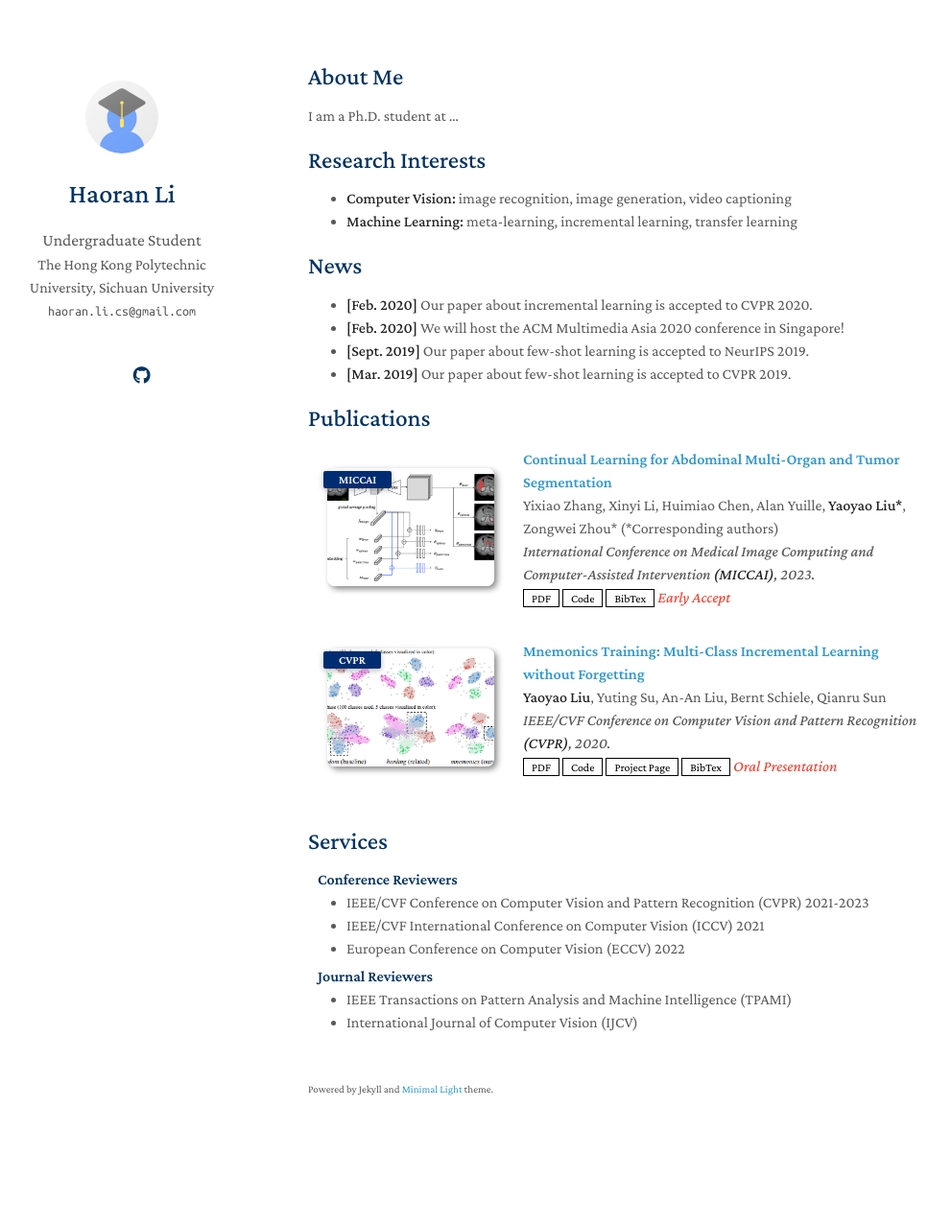
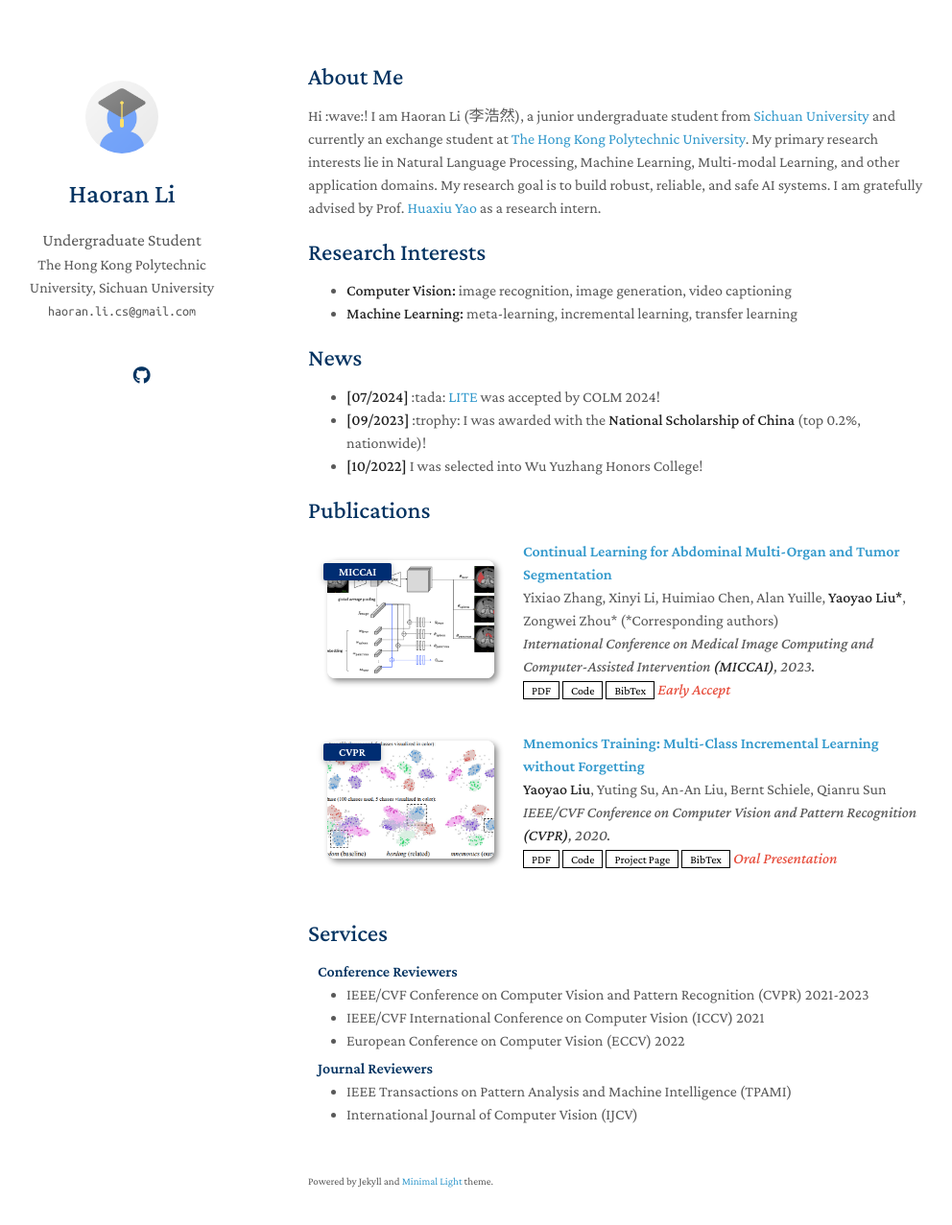
Before and after one commit to hrlics/hrlics.github.io, a Jekyll site: the page built from index.md, in a window 1280 px wide and 1312 px high. Shown: the top 1277 px of the window at 96% size, without its empty margins (149-1141 px from the left). Built offline with Jekyll 4.4.1, drawn with Linux system fonts in a browser that asks for light colours; a style sheet for code colours, icons or effects is not loaded; our own code applies the rules of GitHub Pages for plain Markdown files.

Commit message:
Update index.md

```diff
--- a/index.md
+++ b/index.md
@@ -4,7 +4,7 @@ layout: homepage
 
 ## About Me
 
-I am a Ph.D. student at ...
+Hi :wave:! I am Haoran Li (李浩然), a junior undergraduate student from [Sichuan University](https://en.scu.edu.cn/) and currently an exchange student at [The Hong Kong Polytechnic University](https://www.polyu.edu.hk/). My primary research interests lie in Natural Language Processing, Machine Learning, Multi-modal Learning, and other application domains. My research goal is to build robust, reliable, and safe AI systems. I am gratefully advised by Prof. [Huaxiu Yao](https://www.huaxiuyao.io/) as a research intern.
 
 ## Research Interests
 
@@ -13,10 +13,11 @@ I am a Ph.D. student at ...
 
 ## News
 
-- **[Feb. 2020]** Our paper about incremental learning is accepted to CVPR 2020.
-- **[Feb. 2020]** We will host the ACM Multimedia Asia 2020 conference in Singapore!
-- **[Sept. 2019]** Our paper about few-shot learning is accepted to NeurIPS 2019.
-- **[Mar. 2019]** Our paper about few-shot learning is accepted to CVPR 2019.
+- **[07/2024]** :tada: [LITE]("https://arxiv.org/abs/2404.01165) was accepted by COLM 2024!
+- **[09/2023]** :trophy: I was awarded with the **National Scholarship of China** (top 0.2%, nationwide)!
+- **[10/2022]** I was selected into Wu Yuzhang Honors College!
+
+
 
 {% include_relative _includes/publications.md %}
 
```
